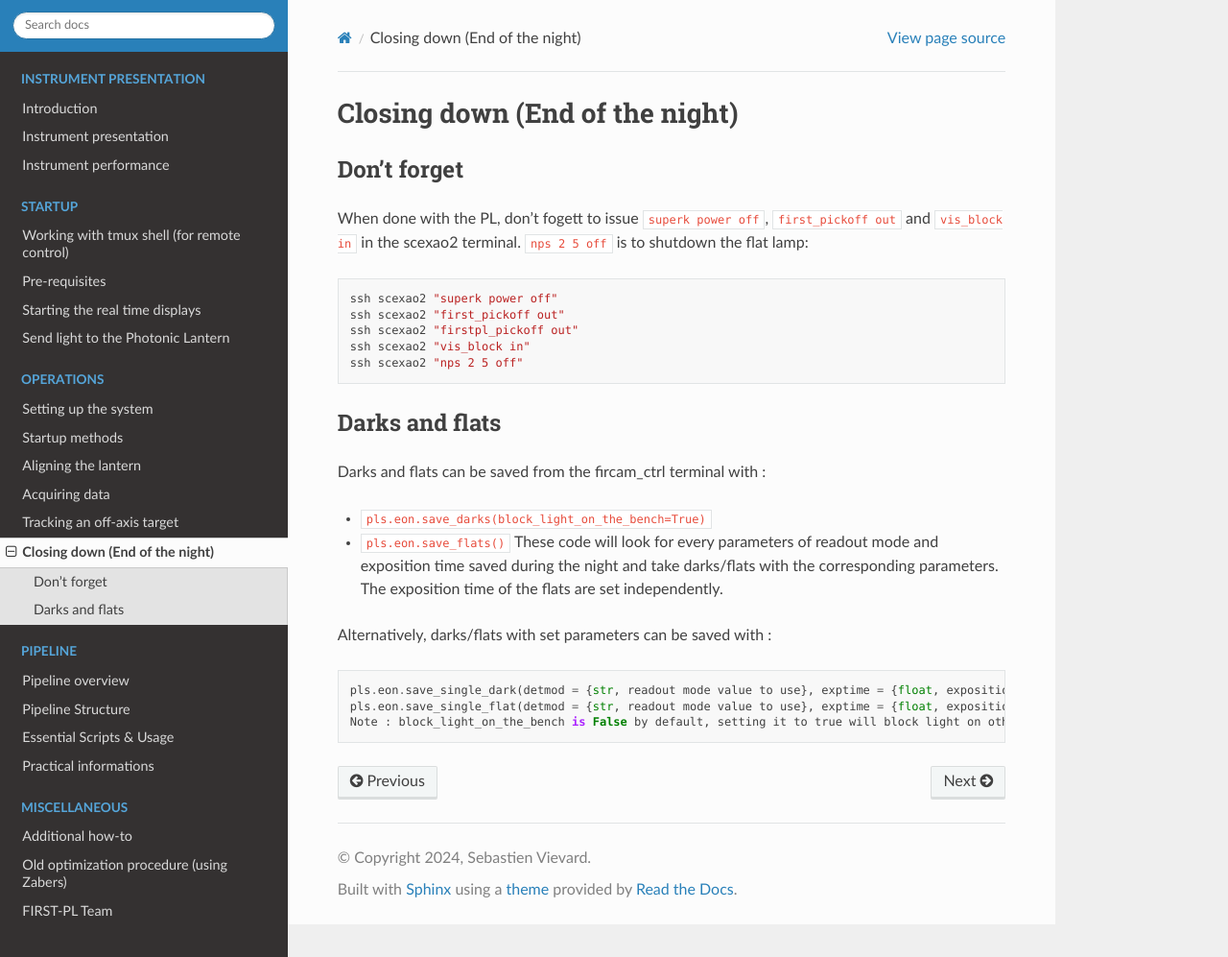
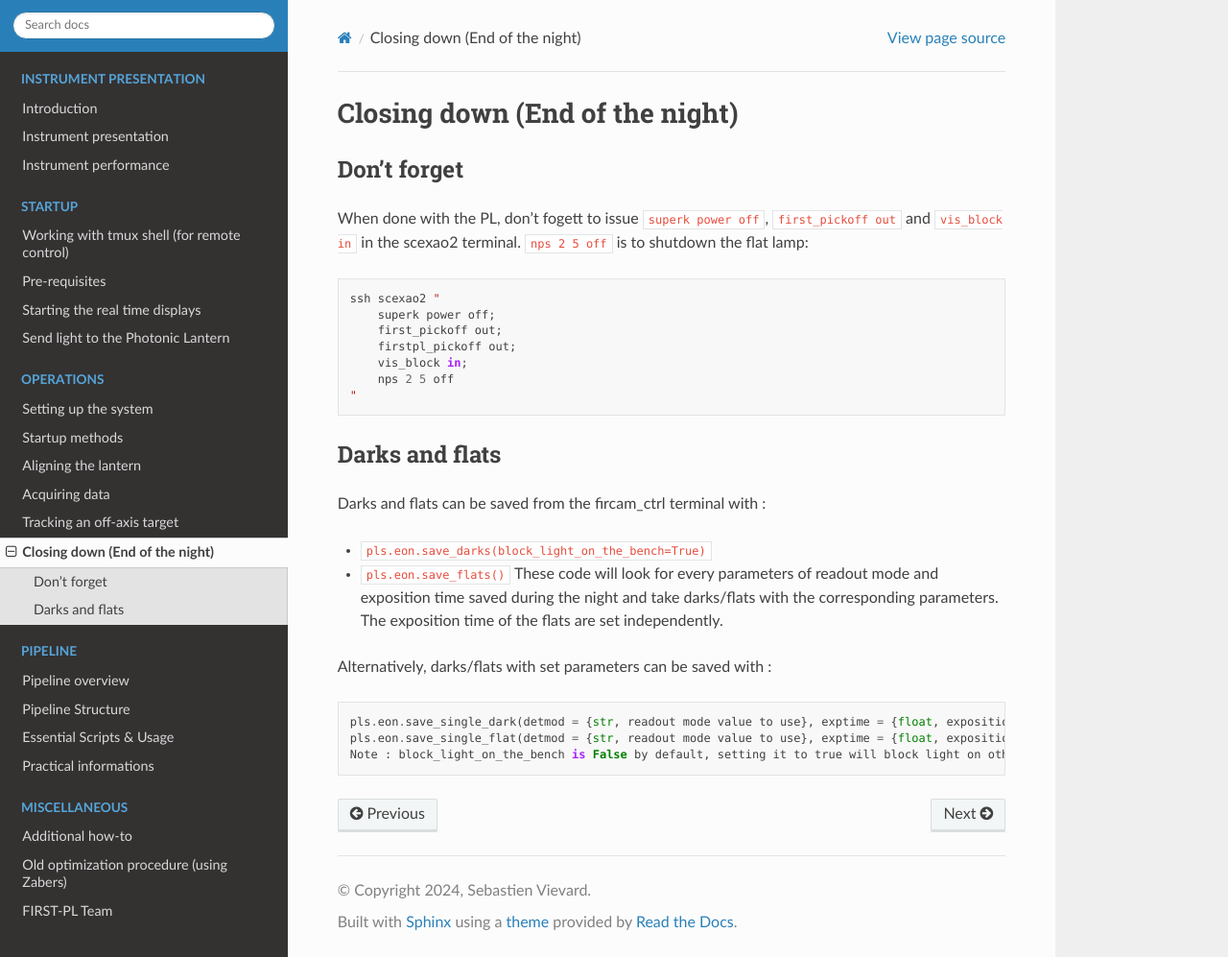
Before and after one commit to scexao-org/first_control, a Sphinx documentation site: the page built from source/operation_eon.md, in a window 1280 px wide and 997 px high. Shown: the whole window at 96% size. Built offline with Sphinx 7.4.7 and the Read the Docs theme 3.1.0, drawn with Linux system fonts in a browser that asks for light colours.

Commit message:
simpler version

````diff
--- a/source/operation_eon.md
+++ b/source/operation_eon.md
@@ -4,11 +4,13 @@
 
 When done with the PL, don't fogett to issue `superk power off`, `first_pickoff out` and `vis_block in` in the scexao2 terminal. `nps 2 5 off` is to shutdown the flat lamp:
 ```
-ssh scexao2 "superk power off"
-ssh scexao2 "first_pickoff out"
-ssh scexao2 "firstpl_pickoff out"
-ssh scexao2 "vis_block in"
-ssh scexao2 "nps 2 5 off"
+ssh scexao2 "
+    superk power off;
+    first_pickoff out;
+    firstpl_pickoff out;
+    vis_block in;
+    nps 2 5 off
+"
 ```
 
 ## Darks and flats
````
